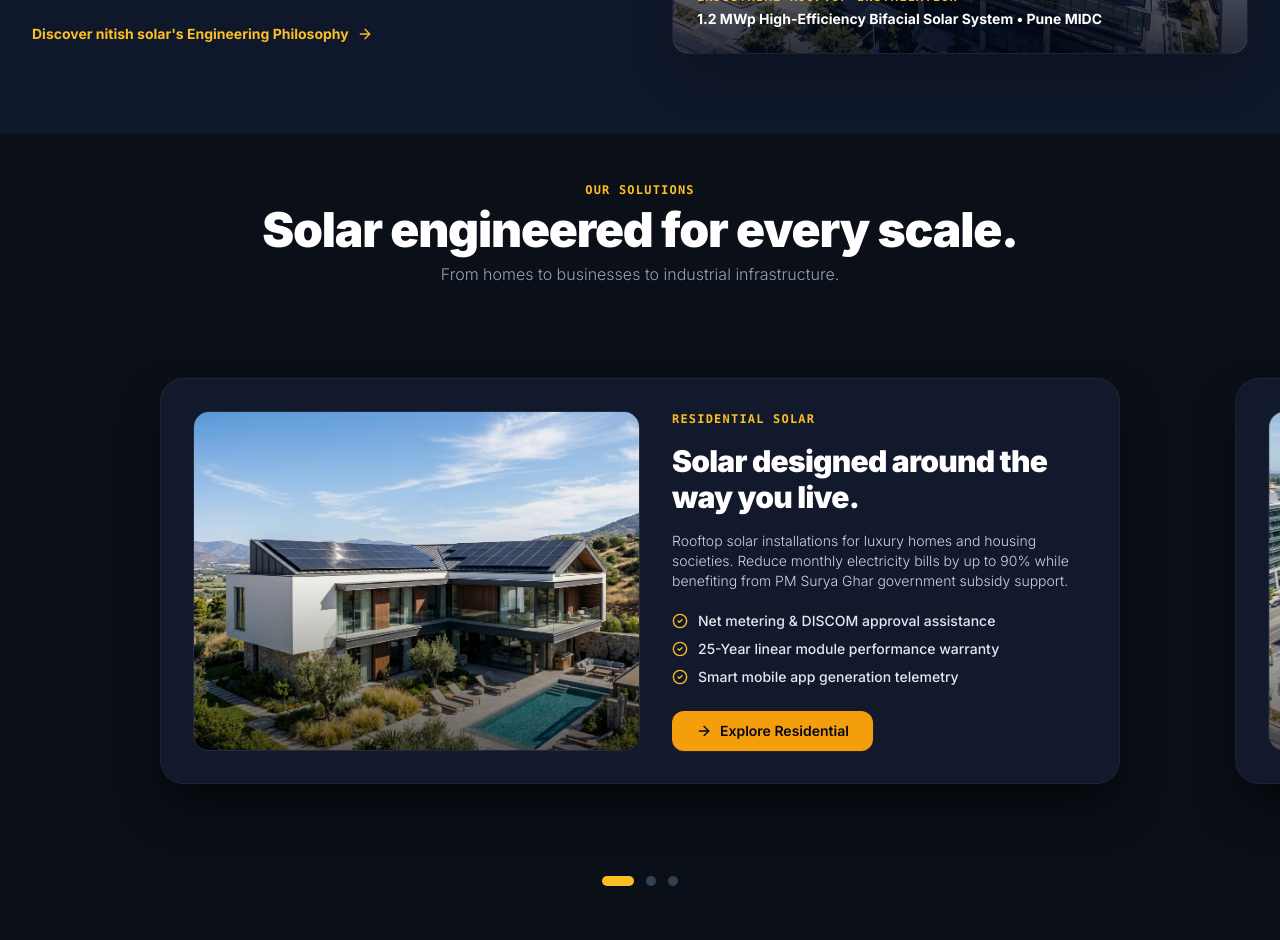
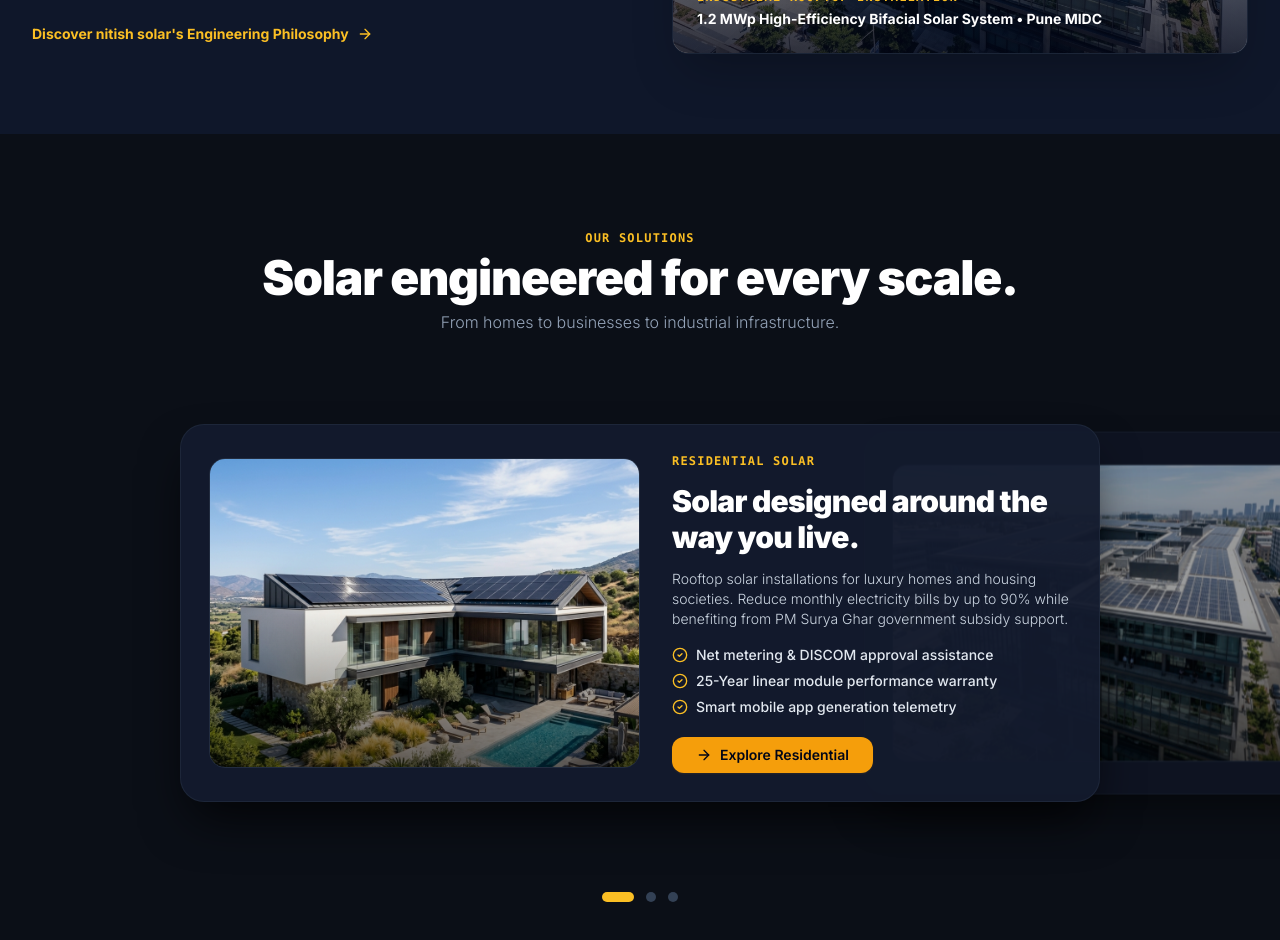
Before and after one commit to ABhi20427/nitish-solar-erp, a Next.js app: page / in a window 1280 px wide. Shown: the part 1260-2200 px from the top of the page. Built offline with nearby package versions, Linux system fonts and the light colour scheme.

Commit message:
fix: adjust Solutions section navbar offset padding and continuous horizontal scroll translation

```diff
--- a/src/app/(public)/page.tsx
+++ b/src/app/(public)/page.tsx
@@ -362,10 +362,10 @@ export default function HomePage() {
       </section>
 
       {/* 3. SECTION 3 — SOLAR SOLUTIONS (PINNED HORIZONTAL CONVEYOR CARDS) */}
-      <section ref={solutionsRef} className="hidden md:block relative w-full h-[260vh] bg-[#0B0F17] snap-major-scene">
-        <div className="sticky top-0 h-screen h-[100svh] w-full overflow-hidden flex flex-col justify-between py-6 lg:py-8">
-          {/* Section Heading */}
-          <div className="max-w-7xl mx-auto px-4 sm:px-6 lg:px-8 text-center space-y-2 relative z-30 pt-2 lg:pt-4">
+      <section ref={solutionsRef} className="hidden md:block relative w-full h-[280vh] bg-[#0B0F17] snap-major-scene scroll-mt-20">
+        <div className="sticky top-0 h-screen h-[100svh] w-full overflow-hidden flex flex-col justify-between pt-24 pb-6">
+          {/* Anchored Section Heading (Always visible below fixed navbar) */}
+          <div className="max-w-7xl mx-auto px-4 sm:px-6 lg:px-8 text-center space-y-2 relative z-40 shrink-0">
             <span className="text-xs font-mono font-bold uppercase tracking-widest text-amber-400 block">
               OUR SOLUTIONS
             </span>
@@ -377,11 +377,11 @@ export default function HomePage() {
             </p>
           </div>
 
-          {/* Cards Viewport Container */}
+          {/* Horizontal Card Conveyor Viewport Container */}
           <div className="relative w-full flex-1 flex items-center justify-center overflow-hidden my-auto">
             {SOLUTIONS_STORIES.map((story, idx) => {
               // Compute continuous relative position for card idx
-              // When solutionsProgress = 0, idx 0 is at 0 (center), idx 1 is at 1 (right), idx 2 is at 2 (far right)
+              // When solutionsProgress = 0, idx 0 is at 0 (center), idx 1 is at 1 (peeking right), idx 2 is at 2 (far right)
               const relPos = idx - solutionsProgress * 2;
 
               let opacity = 1;
@@ -389,32 +389,39 @@ export default function HomePage() {
               let brightness = 1;
 
               if (relPos < 0) {
-                // Moving Left towards / off left edge: opacity 1 -> 0.7 (at -0.5) -> 0.35 (at -1.0) -> 0 (at -1.8)
-                opacity = Math.max(0, Math.min(1, 1 + relPos * 0.55));
-                // Scale: 1 -> 0.96 -> 0.92
-                scale = Math.max(0.88, 1 + relPos * 0.05);
-                brightness = Math.max(0.6, 1 + relPos * 0.25);
-              } else if (relPos > 1.2) {
-                opacity = Math.max(0, Math.min(1, 1 - (relPos - 1.2) * 0.8));
+                // Moving Left towards / off left edge: opacity 1 -> 0.45 -> 0.05, scale 1 -> 0.94 -> 0.88
+                const distLeft = Math.abs(relPos);
+                opacity = Math.max(0.05, 1 - distLeft * 0.55);
+                scale = Math.max(0.88, 1 - distLeft * 0.06);
+                brightness = Math.max(0.5, 1 - distLeft * 0.25);
+              } else if (relPos > 0) {
+                // Positioned on the right / entering from right edge
+                const distRight = relPos;
+                opacity = Math.max(0.1, 1 - distRight * 0.25);
+                scale = Math.max(0.9, 1 - distRight * 0.04);
+                brightness = Math.max(0.7, 1 - distRight * 0.15);
               }
 
-              // Active/central card has highest z-index
-              const zIndex = 30 - Math.round(Math.abs(relPos) * 6);
+              // Active/central card (relPos closest to 0) gets highest z-index
+              const zIndex = 30 - Math.round(Math.abs(relPos) * 10);
+              const translateX = relPos * 52; // Horizontal translation in viewport width percentage
 
               return (
                 <div
                   key={story.type}
-                  className="absolute left-1/2 top-1/2 transition-all duration-150 ease-out w-[90vw] max-w-[960px]"
+                  className="absolute left-1/2 top-1/2 transition-all duration-150 ease-out w-[88vw] max-w-[920px]"
                   style={{
-                    transform: `translate(-50%, -50%) translateX(${relPos * 84}vw) scale(${scale})`,
+                    transform: `translate(-50%, -50%) translateX(${translateX}vw) scale(${scale})`,
                     opacity,
                     zIndex,
                     filter: `brightness(${brightness})`,
+                    willChange: 'transform, opacity',
+                    pointerEvents: opacity < 0.2 ? 'none' : 'auto',
                   }}
                 >
-                  <div className="bg-[#131B2E]/95 backdrop-blur-xl border border-slate-800/90 rounded-3xl p-6 lg:p-8 shadow-2xl shadow-black/80 flex flex-col md:flex-row items-center gap-6 lg:gap-8 group">
+                  <div className="bg-[#131B2E]/95 backdrop-blur-xl border border-slate-800/90 rounded-3xl p-6 lg:p-7 shadow-2xl shadow-black/80 flex flex-col md:flex-row items-center gap-6 lg:gap-8 group">
                     {/* LEFT SIDE — PHOTO */}
-                    <div className="w-full md:w-5/12 lg:w-1/2 aspect-[4/3] md:h-[300px] lg:h-[340px] relative rounded-2xl overflow-hidden shrink-0 border border-slate-700/50 shadow-inner">
+                    <div className="w-full md:w-5/12 lg:w-1/2 aspect-[4/3] md:h-[270px] lg:h-[310px] relative rounded-2xl overflow-hidden shrink-0 border border-slate-700/50 shadow-inner">
                       <Image
                         src={story.image}
                         alt={story.heading}
@@ -426,12 +433,12 @@ export default function HomePage() {
                     </div>
 
                     {/* RIGHT SIDE — CONTENT */}
-                    <div className="w-full md:w-7/12 lg:w-1/2 space-y-4 text-left">
+                    <div className="w-full md:w-7/12 lg:w-1/2 space-y-3.5 text-left">
                       <span className="text-xs font-mono font-bold uppercase tracking-widest text-amber-400 block">
                         {story.type}
                       </span>
 
-                      <h3 className="text-2xl lg:text-3xl font-black text-white tracking-tight leading-snug">
+                      <h3 className="text-xl lg:text-3xl font-black text-white tracking-tight leading-snug">
                         {story.heading}
                       </h3>
 
@@ -439,21 +446,21 @@ export default function HomePage() {
                         {story.desc}
                       </p>
 
-                      <ul className="space-y-2 pt-1">
+                      <ul className="space-y-1.5 pt-0.5">
                         {story.bullets.map((b) => (
-                          <li key={b} className="flex items-start gap-2.5 text-xs lg:text-sm text-slate-200 font-medium">
+                          <li key={b} className="flex items-start gap-2 text-xs lg:text-sm text-slate-200 font-medium">
                             <CheckCircle2 className="w-4 h-4 text-amber-400 shrink-0 mt-0.5" />
                             <span>{b}</span>
                           </li>
                         ))}
                       </ul>
 
-                      <div className="pt-2">
+                      <div className="pt-1.5">
                         <Link href={story.link}>
                           <Button
                             variant="accent"
                             size="sm"
-                            className="bg-amber-500 hover:bg-amber-400 text-slate-950 font-bold px-6 py-2.5 rounded-xl text-xs lg:text-sm border-0 shadow-lg shadow-amber-500/10 flex items-center gap-2 group/btn"
+                            className="bg-amber-500 hover:bg-amber-400 text-slate-950 font-bold px-6 py-2 rounded-xl text-xs lg:text-sm border-0 shadow-lg shadow-amber-500/10 flex items-center gap-2 group/btn"
                             icon={<ArrowRight className="w-4 h-4 group-hover/btn:translate-x-1 transition-transform" />}
                           >
                             {story.cta}
@@ -468,7 +475,7 @@ export default function HomePage() {
           </div>
 
           {/* Section Card Dots Indicator */}
-          <div className="flex justify-center items-center gap-3 relative z-30 pb-2 lg:pb-4">
+          <div className="flex justify-center items-center gap-3 relative z-40 pb-2 shrink-0">
             {SOLUTIONS_STORIES.map((_, idx) => (
               <button
                 key={idx}
@@ -491,7 +498,7 @@ export default function HomePage() {
       </section>
 
       {/* Mobile: Clean Vertically Readable Card Stack */}
-      <section className="block md:hidden py-16 bg-[#0B0F17] px-4 space-y-8 border-t border-slate-800/80">
+      <section className="block md:hidden py-16 pt-24 bg-[#0B0F17] px-4 space-y-8 border-t border-slate-800/80">
         <div className="text-center space-y-2 mb-8">
           <span className="text-xs font-mono font-bold uppercase tracking-widest text-amber-400 block">
             OUR SOLUTIONS
```
